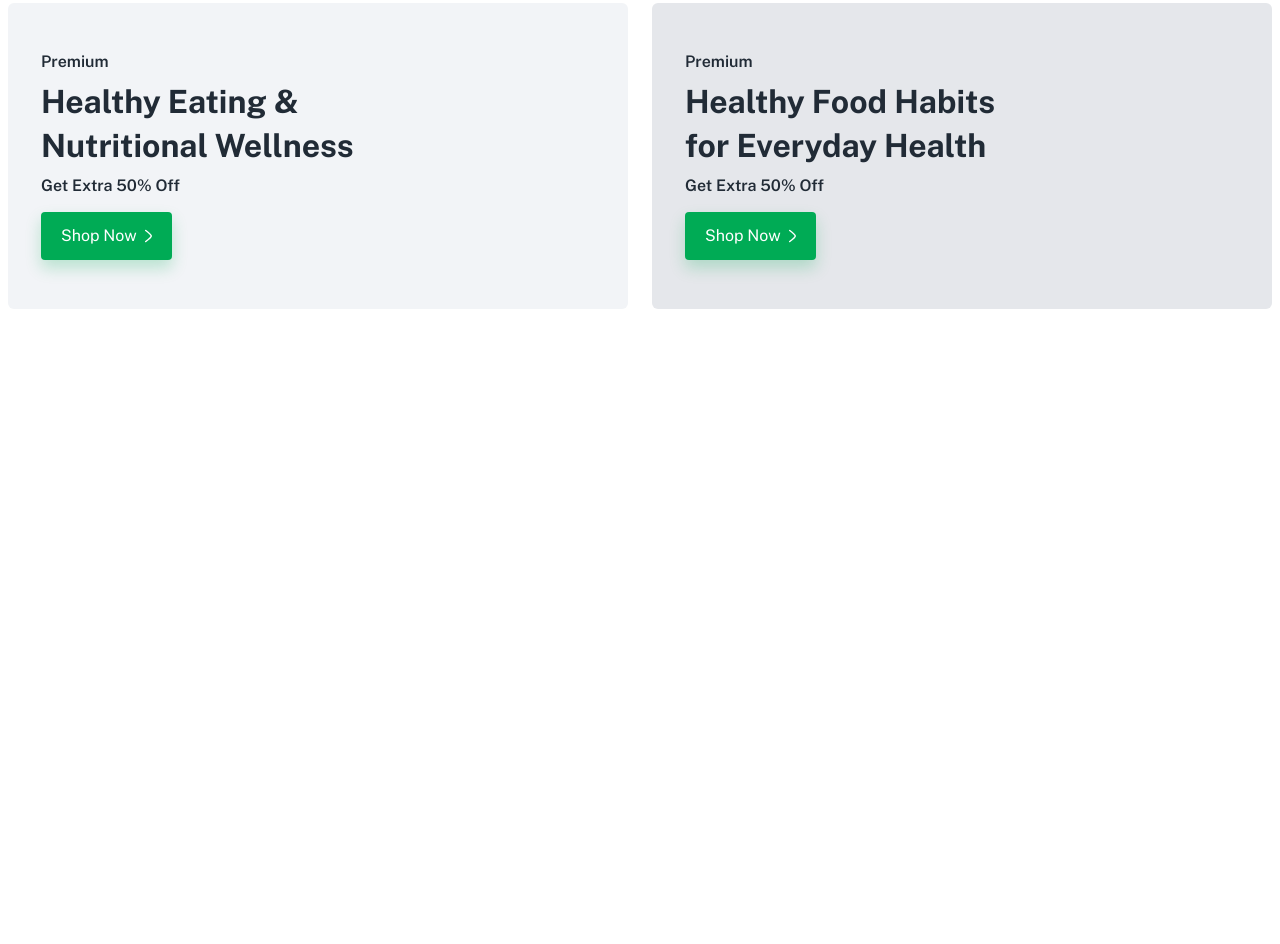
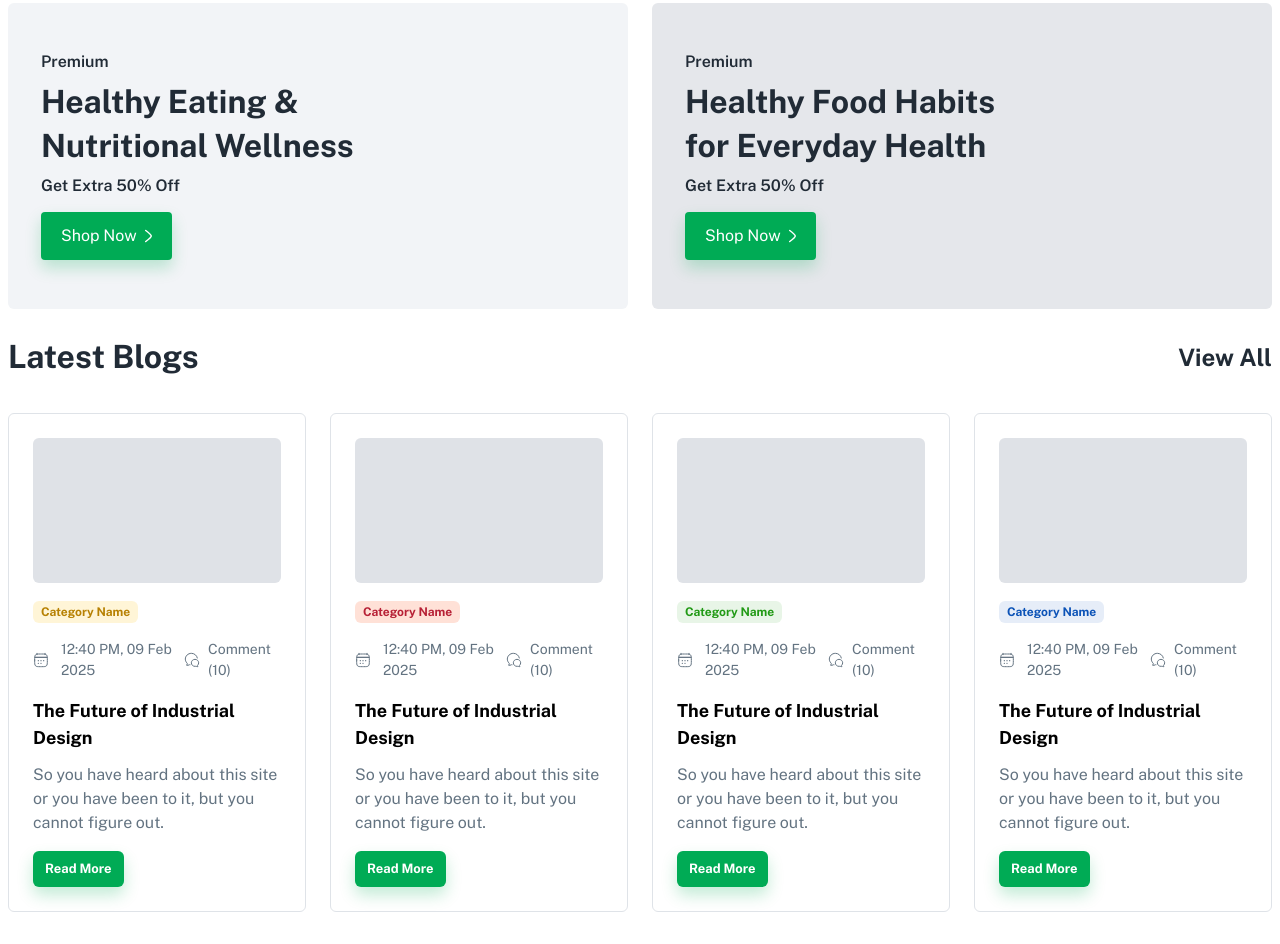
Before and after one commit to mdsajalali/inimal, a website: page index.html in a window 1280 px wide. Shown: the part 2477-3421 px from the top of the page. Before the commit the page ends 2818 px from the top, so only its background shows below. Drawn offline with nearby package versions, Linux system fonts and the light colour scheme.

Commit message:
added: blog responsive

```diff
--- a/index.html
+++ b/index.html
@@ -1833,14 +1833,24 @@
     <!-- shop category end here -->
 
     <!-- services section start here -->
-    <div class="wrapper grid grid-cols-1 lg:grid-cols-2 !pb-8 md:pb-[48px] gap-3 md:gap-6">
-      <div class="bg-[#F2F4F7] rounded-md px-5 sm:px-[33px] py-8 sm:py-[49px] text-center lg:text-left">
-        <h5 class="text-[#212B36] text-sm sm:text-[16px] font-semibold">Premium</h5>
-        <h1 class="text-[#212B36] my-2 text-2xl sm:text-[32px] font-bold leading-snug">
+    <div
+      class="wrapper grid grid-cols-1 lg:grid-cols-2 !pb-8 md:pb-[48px] gap-3 md:gap-6"
+    >
+      <div
+        class="bg-[#F2F4F7] rounded-md px-5 sm:px-[33px] py-8 sm:py-[49px] text-center lg:text-left"
+      >
+        <h5 class="text-[#212B36] text-sm sm:text-[16px] font-semibold">
+          Premium
+        </h5>
+        <h1
+          class="text-[#212B36] my-2 text-2xl sm:text-[32px] font-bold leading-snug"
+        >
           Healthy Eating & <br />
           Nutritional Wellness
         </h1>
-        <p class="text-[#212B36] text-sm sm:text-[16px] font-semibold">Get Extra 50% Off</p>
+        <p class="text-[#212B36] text-sm sm:text-[16px] font-semibold">
+          Get Extra 50% Off
+        </p>
         <button
           class="bg-primary shadow-green-custom mt-4 text-[14px] sm:text-[16px] text-white flex items-center justify-center gap-2 rounded px-4 sm:px-5 py-2 sm:py-3 mx-auto lg:mx-0"
         >
@@ -1863,13 +1873,21 @@
         </button>
       </div>
 
-      <div class="bg-gray-200 rounded-md px-5 sm:px-[33px] py-8 sm:py-[49px] text-center lg:text-left">
-        <h5 class="text-[#212B36] text-sm sm:text-[16px] font-semibold">Premium</h5>
-        <h1 class="text-[#212B36] my-2 text-2xl sm:text-[32px] font-bold leading-snug">
+      <div
+        class="bg-gray-200 rounded-md px-5 sm:px-[33px] py-8 sm:py-[49px] text-center lg:text-left"
+      >
+        <h5 class="text-[#212B36] text-sm sm:text-[16px] font-semibold">
+          Premium
+        </h5>
+        <h1
+          class="text-[#212B36] my-2 text-2xl sm:text-[32px] font-bold leading-snug"
+        >
           Healthy Food Habits <br />
           for Everyday Health
         </h1>
-        <p class="text-[#212B36] text-sm sm:text-[16px] font-semibold">Get Extra 50% Off</p>
+        <p class="text-[#212B36] text-sm sm:text-[16px] font-semibold">
+          Get Extra 50% Off
+        </p>
         <button
           class="bg-primary shadow-green-custom mt-4 text-[14px] sm:text-[16px] text-white flex items-center justify-center gap-2 rounded px-4 sm:px-5 py-2 sm:py-3 mx-auto lg:mx-0"
         >
@@ -1896,12 +1914,22 @@
     <!-- services section end here -->
 
     <!-- blog section start here -->
-    <!-- <section class="wrapper">
+    <section class="wrapper">
+      <div class="flex items-center justify-between mb-5 md:mb-10">
+        <h1 class="md:text-[32px] text-2xl font-bold text-[#212B36]">
+          Latest Blogs
+        </h1>
+        <button
+          class="md:text-2xl text-[18px] font-bold text-[#212B36] hover:underline duration-300"
+        >
+          View All
+        </button>
+      </div>
       <div
-        class="mx-auto grid grid-cols-1 md:grid-cols-2 xl:grid-cols-12 gap-[24px]"
+        class="mx-auto grid grid-cols-1 md:grid-cols-2 xl:grid-cols-12 !pb-8 md:pb-[48px] gap-4 md:gap-[24px]"
       >
         <div
-          class="xl:col-span-3 md:col-span-2 col-span-1 border border-[#DFE3E8] rounded-md p-[24px]"
+          class="xl:col-span-3 md:col-span-2 col-span-1 border border-[#DFE3E8] rounded-md p-2 md:p-[24px]"
         >
           <img
             src="/images/blogs/blog_img.jpg"
@@ -1910,35 +1938,37 @@
           />
           <div class="flex-col">
             <span
-              class="text-red-700 bg-red-500/35 px-2 py-1 font-bold rounded-lg mt-[24px]"
+              class="text-[#B78103] bg-[rgba(255,193,7,0.16)] px-2 py-1 font-bold rounded-[6px] text-[12px] mt-[24px]"
               >Category Name</span
             >
             <div class="w-full flex items-center justify-between mt-4">
               <div class="flex items-center gap-3 text-gray-500">
                 <img src="/images/blogs/calendar.svg" alt="" class="" />
-                <span class="">12:40 PM, 09 Feb 2025</span>
-              </div>
-              <div class="flex items-center gap-3">
+                <span class="text-[#637381] text-[14px]"
+                  >12:40 PM, 09 Feb 2025</span
+                >
+              </div>
+              <div class="flex items-center gap-2">
                 <img src="/images/blogs/chat.svg" alt="" class="" />
-                <span class="text-gray-500">Comment (10)</span>
-              </div>
-            </div>
-            <h3 class="mt-4 font-bold text-[20px]">
+                <span class="text-[#637381] text-[14px]">Comment (10)</span>
+              </div>
+            </div>
+            <h3 class="mt-4 font-bold text-[18px]">
               The Future of Industrial Design
             </h3>
-            <p class="mt-3 text-gray-500">
+            <p class="mt-3 text-[#637381] text-[16px]">
               So you have heard about this site or you have been to it, but you
               cannot figure out.
             </p>
             <button
-              class="bg-[#00AB55] text-white font-bold mt-4 rounded-[10px] px-3 py-2 shadow-xl cursor-pointer"
+              class="bg-primary shadow-green-custom text-white font-bold mt-4 rounded-[6px] px-3 py-2 text-[13px] cursor-pointer"
             >
               Read More
             </button>
           </div>
         </div>
         <div
-          class="xl:col-span-3 md:col-span-2 col-span-1 border border-[#DFE3E8] rounded-md p-[24px]"
+          class="xl:col-span-3 md:col-span-2 col-span-1 border border-[#DFE3E8] rounded-md p-2 md:p-[24px]"
         >
           <img
             src="/images/blogs/blog_img.jpg"
@@ -1947,36 +1977,37 @@
           />
           <div class="flex-col">
             <span
-              class="text-red-700 bg-red-500/35 px-2 py-1 font-bold rounded-lg mt-[24px]"
+              class="text-[#B72136] bg-[rgba(255,72,7,0.16)] px-2 py-1 font-bold rounded-[6px] text-[12px] mt-[24px]"
               >Category Name</span
             >
             <div class="w-full flex items-center justify-between mt-4">
               <div class="flex items-center gap-3 text-gray-500">
-                <img src="/images/blog/calendar.svg" alt="" class="" />
-                <span class="">12:40 PM, 09 Feb 2025</span>
-              </div>
-              <div class="flex items-center gap-3">
+                <img src="/images/blogs/calendar.svg" alt="" class="" />
+                <span class="text-[#637381] text-[14px]"
+                  >12:40 PM, 09 Feb 2025</span
+                >
+              </div>
+              <div class="flex items-center gap-2">
                 <img src="/images/blogs/chat.svg" alt="" class="" />
-                <span class="text-gray-500">Comment (10)</span>
-              </div>
-            </div>
-
-            <h3 class="mt-4 font-bold text-[20px]">
+                <span class="text-[#637381] text-[14px]">Comment (10)</span>
+              </div>
+            </div>
+            <h3 class="mt-4 font-bold text-[18px]">
               The Future of Industrial Design
             </h3>
-            <p class="mt-3 text-gray-500">
+            <p class="mt-3 text-[#637381] text-[16px]">
               So you have heard about this site or you have been to it, but you
               cannot figure out.
             </p>
             <button
-              class="bg-[#00AB55] text-white font-bold mt-4 rounded-[10px] px-3 py-2 shadow-xl cursor-pointer"
+              class="bg-primary shadow-green-custom text-white font-bold mt-4 rounded-[6px] px-3 py-2 text-[13px] cursor-pointer"
             >
               Read More
             </button>
           </div>
         </div>
         <div
-          class="xl:col-span-3 md:col-span-2 col-span-1 border border-[#DFE3E8] rounded-md p-[24px]"
+          class="xl:col-span-3 md:col-span-2 col-span-1 border border-[#DFE3E8] rounded-md p-2 md:p-[24px]"
         >
           <img
             src="/images/blogs/blog_img.jpg"
@@ -1985,38 +2016,37 @@
           />
           <div class="flex-col">
             <span
-              class="text-red-700 bg-red-500/35 px-2 py-1 font-bold rounded-lg mt-[24px]"
+              class="text-[#229A16] bg-[#229A16]/10 px-2 py-1 font-bold rounded-[6px] text-[12px] mt-[24px]"
               >Category Name</span
             >
-
             <div class="w-full flex items-center justify-between mt-4">
               <div class="flex items-center gap-3 text-gray-500">
                 <img src="/images/blogs/calendar.svg" alt="" class="" />
-                <span class="">12:40 PM, 09 Feb 2025</span>
-              </div>
-
-              <div class="flex items-center gap-3">
+                <span class="text-[#637381] text-[14px]"
+                  >12:40 PM, 09 Feb 2025</span
+                >
+              </div>
+              <div class="flex items-center gap-2">
                 <img src="/images/blogs/chat.svg" alt="" class="" />
-                <span class="text-gray-500">Comment (10)</span>
-              </div>
-            </div>
-
-            <h3 class="mt-4 font-bold text-[20px]">
+                <span class="text-[#637381] text-[14px]">Comment (10)</span>
+              </div>
+            </div>
+            <h3 class="mt-4 font-bold text-[18px]">
               The Future of Industrial Design
             </h3>
-            <p class="mt-3 text-gray-500">
+            <p class="mt-3 text-[#637381] text-[16px]">
               So you have heard about this site or you have been to it, but you
               cannot figure out.
             </p>
             <button
-              class="bg-[#00AB55] text-white font-bold mt-4 rounded-[10px] px-3 py-2 shadow-xl cursor-pointer"
+              class="bg-primary shadow-green-custom text-white font-bold mt-4 rounded-[6px] px-3 py-2 text-[13px] cursor-pointer"
             >
               Read More
             </button>
           </div>
         </div>
         <div
-          class="xl:col-span-3 md:col-span-2 col-span-1 border border-[#DFE3E8] rounded-md p-[24px]"
+          class="xl:col-span-3 md:col-span-2 col-span-1 border border-[#DFE3E8] rounded-md p-2 md:p-[24px]"
         >
           <img
             src="/images/blogs/blog_img.jpg"
@@ -2025,38 +2055,37 @@
           />
           <div class="flex-col">
             <span
-              class="text-red-700 bg-red-500/35 px-2 py-1 font-bold rounded-lg mt-[24px]"
+              class="text-[#0C53B7] bg-[#0C53B7]/10 px-2 py-1 font-bold rounded-[6px] text-[12px] mt-[24px]"
               >Category Name</span
             >
-
             <div class="w-full flex items-center justify-between mt-4">
               <div class="flex items-center gap-3 text-gray-500">
-                <img src="/images/blog/calendar.svg" alt="" class="" />
-                <span class="">12:40 PM, 09 Feb 2025</span>
-              </div>
-
-              <div class="flex items-center gap-3">
+                <img src="/images/blogs/calendar.svg" alt="" class="" />
+                <span class="text-[#637381] text-[14px]"
+                  >12:40 PM, 09 Feb 2025</span
+                >
+              </div>
+              <div class="flex items-center gap-2">
                 <img src="/images/blogs/chat.svg" alt="" class="" />
-                <span class="text-gray-500">Comment (10)</span>
-              </div>
-            </div>
-
-            <h3 class="mt-4 font-bold text-[20px]">
+                <span class="text-[#637381] text-[14px]">Comment (10)</span>
+              </div>
+            </div>
+            <h3 class="mt-4 font-bold text-[18px]">
               The Future of Industrial Design
             </h3>
-            <p class="mt-3 text-gray-500">
+            <p class="mt-3 text-[#637381] text-[16px]">
               So you have heard about this site or you have been to it, but you
               cannot figure out.
             </p>
             <button
-              class="bg-[#00AB55] text-white font-bold mt-4 rounded-[10px] px-3 py-2 shadow-xl cursor-pointer"
+              class="bg-primary shadow-green-custom text-white font-bold mt-4 rounded-[6px] px-3 py-2 text-[13px] cursor-pointer"
             >
               Read More
             </button>
           </div>
         </div>
       </div>
-    </section> -->
+    </section>
     <!-- blog section end here -->
 
     <!-- footer section start here -->
```
Also changed, not shown: dist/output.css.
